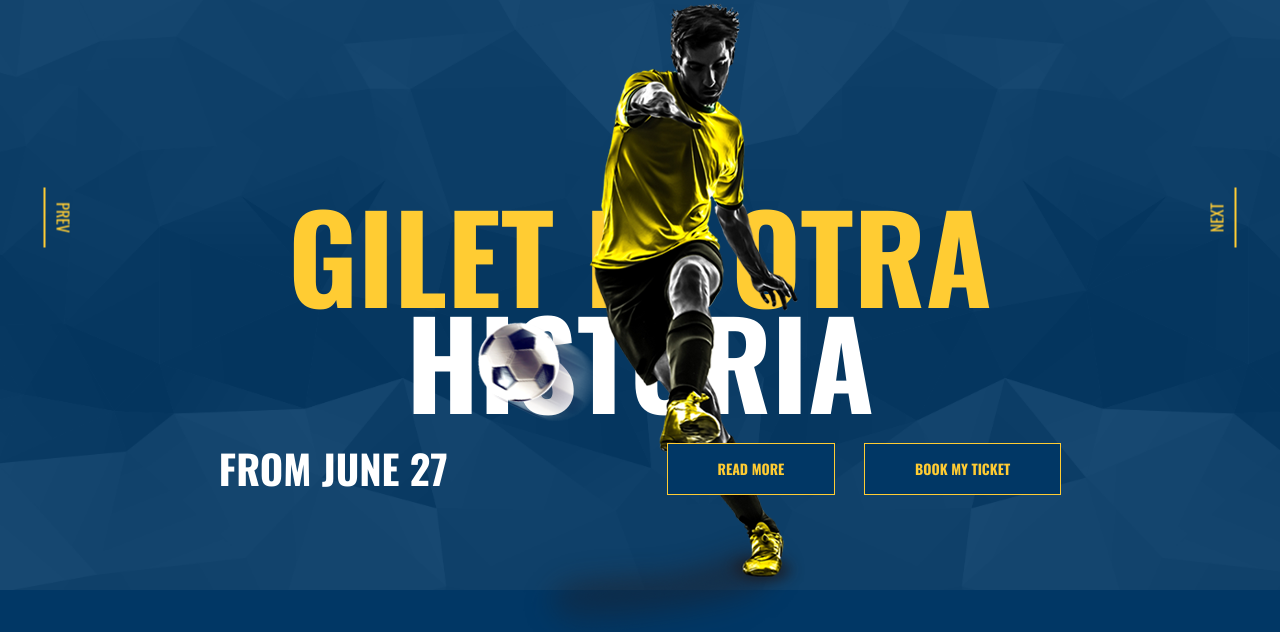
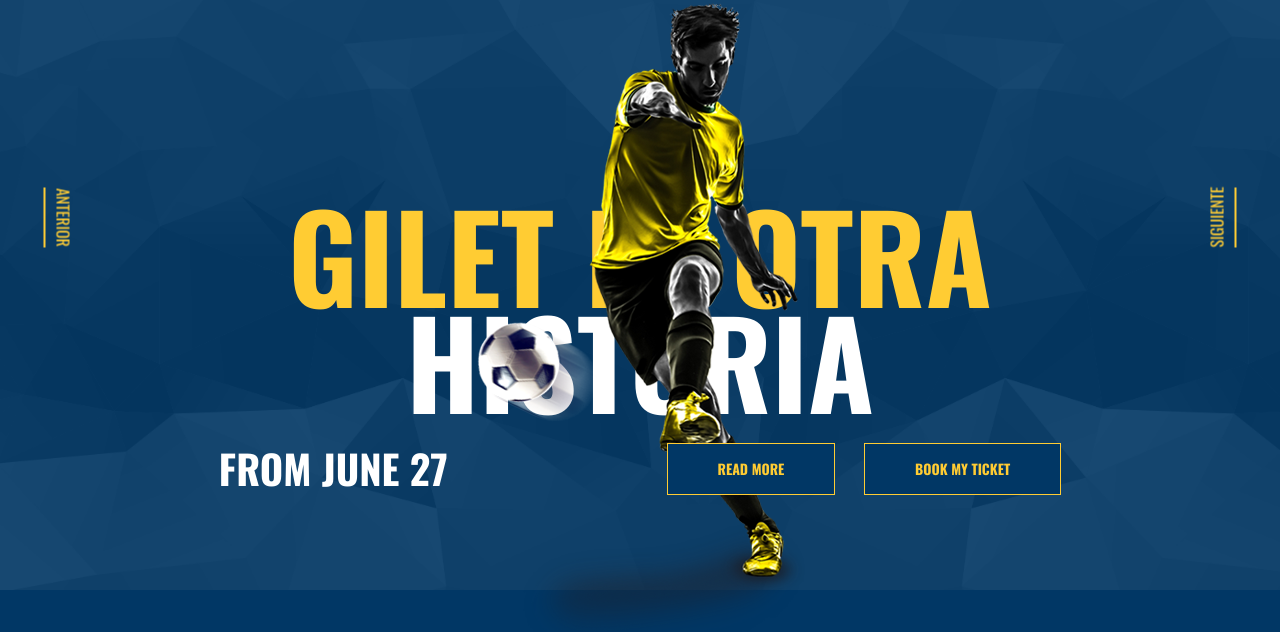
Before and after one commit to azohan79/atgilet, a Django app: page /web/ in a window 1280 px wide. Shown: the part 1074-1706 px from the top of the page. Run offline with Django 5.2, Linux system fonts and the light colour scheme; data that the repository does not hold is empty; some libraries are stand-ins or nearby versions; some web fonts are replaced.

Commit message:
Update index.html

```diff
--- a/apps/web/templates/web/index.html
+++ b/apps/web/templates/web/index.html
@@ -66,11 +66,11 @@
         </div>
 
         <div class="tg-btn-next">
-            <span>{% trans "next" %}</span>
+            <span>{% trans "siguiente" %}</span>
             <span class="fa fa-angle-down"></span>
         </div>
         <div class="tg-btn-prev">
-            <span>{% trans "prev" %}</span>
+            <span>{% trans "anterior" %}</span>
             <span class="fa fa-angle-down"></span>
         </div>
     </div>
@@ -80,7 +80,7 @@
 *************************************-->
 
 <!--************************************
-        Main Start (как в оригинале)
+        Main Start
 *************************************-->
 <main id="tg-main" class="tg-main tg-haslayout">
 
```
